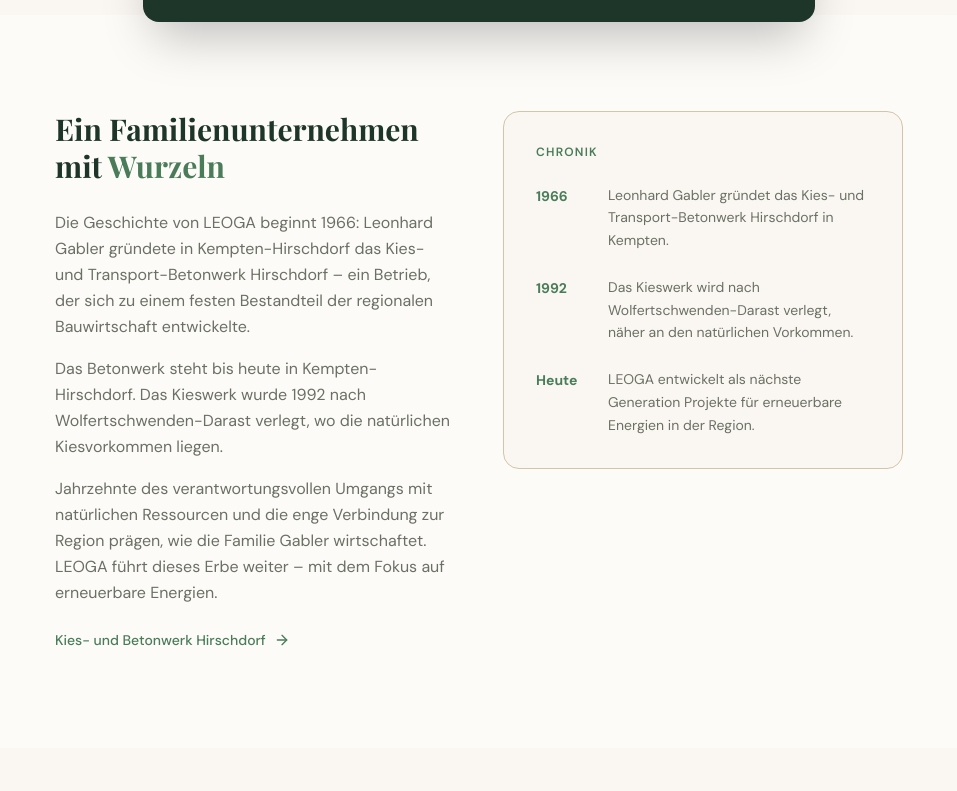
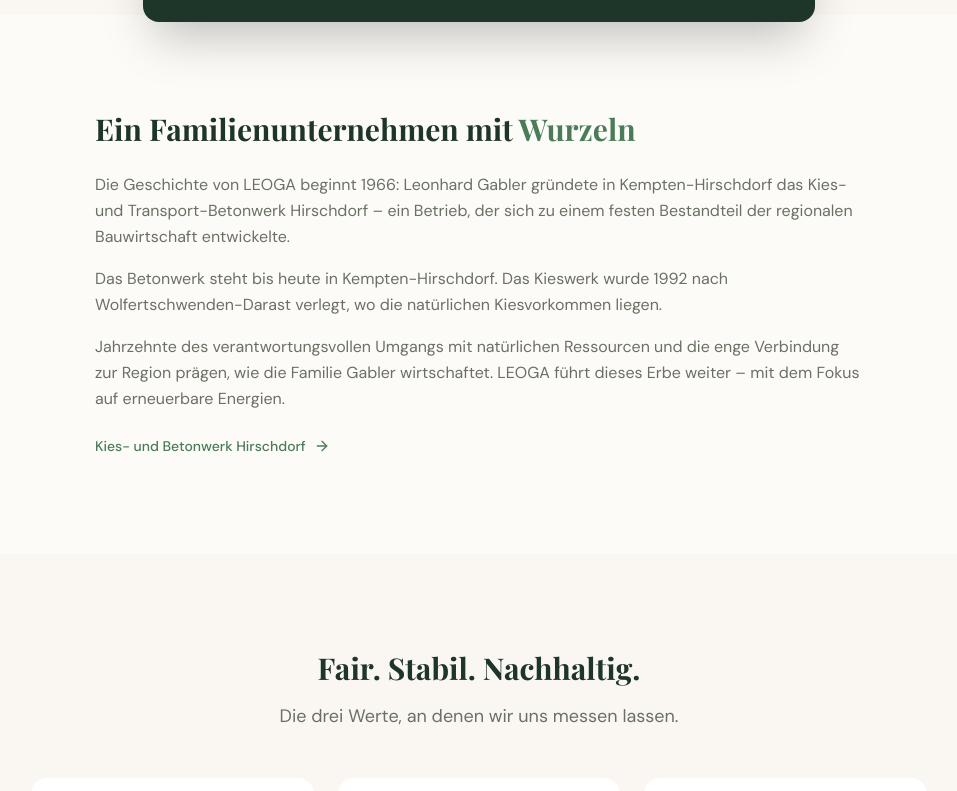
Before and after one commit to cedvaz/LEOGA2, a Next.js app: page /ueber-uns in a window 1280 px wide. Shown: the part 754-1545 px from the top of the page, without its empty margins (161-1118 px from the left). Built offline with nearby package versions, Linux system fonts and the light colour scheme; a web font is replaced by a local one.

Commit message:
chore: remove Chronik box from Über uns page
Co-Authored-By: Claude Sonnet 4.6 <noreply@anthropic.com>

```diff
--- a/app/ueber-uns/page.tsx
+++ b/app/ueber-uns/page.tsx
@@ -43,7 +43,7 @@ export default function UeberUnsPage() {
             {/* Geschichte */}
             <section className="py-16 md:py-24">
                 <div className="container mx-auto px-4 md:px-6 max-w-4xl">
-                    <div className="grid grid-cols-1 lg:grid-cols-2 gap-12 items-start">
+                    <div className="max-w-3xl mx-auto">
                         <div>
                             <h2 className="text-2xl md:text-3xl font-serif font-bold text-earth mb-6 leading-tight">
                                 Ein Familienunternehmen mit <span className="text-primary">Wurzeln</span>
@@ -70,23 +70,6 @@ export default function UeberUnsPage() {
                             </a>
                         </div>
 
-                        <div className="bg-cream rounded-2xl p-8 border border-sand">
-                            <p className="text-xs font-semibold text-primary uppercase tracking-widest mb-6">Chronik</p>
-                            <div className="space-y-6">
-                                {[
-                                    { year: "1966", text: "Leonhard Gabler gründet das Kies- und Transport-Betonwerk Hirschdorf in Kempten." },
-                                    { year: "1992", text: "Das Kieswerk wird nach Wolfertschwenden-Darast verlegt, näher an den natürlichen Vorkommen." },
-                                    { year: "Heute", text: "LEOGA entwickelt als nächste Generation Projekte für erneuerbare Energien in der Region." },
-                                ].map((item) => (
-                                    <div key={item.year} className="flex gap-4">
-                                        <div className="w-14 shrink-0">
-                                            <span className="text-sm font-bold text-primary">{item.year}</span>
-                                        </div>
-                                        <p className="text-sm text-muted-foreground leading-relaxed">{item.text}</p>
-                                    </div>
-                                ))}
-                            </div>
-                        </div>
                     </div>
                 </div>
             </section>
```
